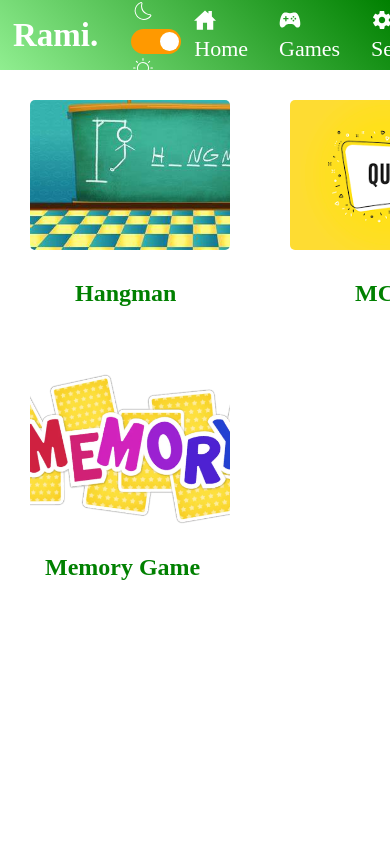
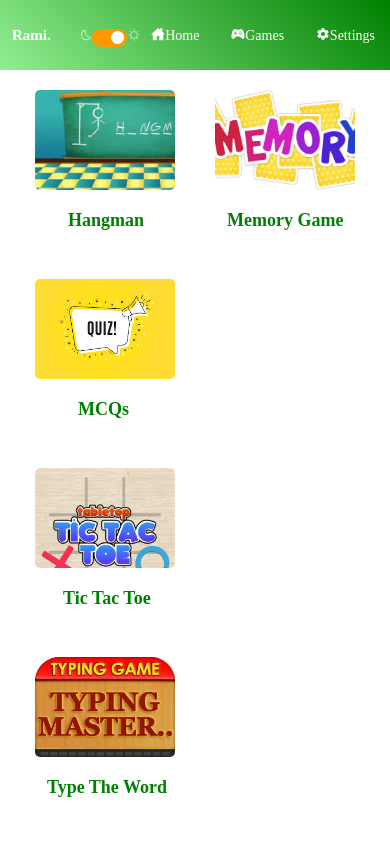
Before and after one commit to Rami-Abdulkarim/English-Acts, a React (Create React App) app: page /Games in a window 390 px wide. Shown: the top 844 px of the page. Built offline with nearby package versions, Linux system fonts and the light colour scheme.

Commit message:
Deployed website

```diff
--- a/src/App.css
+++ b/src/App.css
@@ -1,6 +1,8 @@
 .App {
-    height: 100vh;
+    min-height: 100vh;
     font-family: cursive;
+    overflow: visible !important;
+    margin-top: 70px;
 }
 
 .nav-container {
@@ -12,6 +14,11 @@
     background: linear-gradient(45deg, lightgreen, green);
     height: 70px;
     font-family: cursive;
+    width: 100%;
+    position: fixed;
+    top: 0;
+    left: 0;
+    z-index: 1000;
 }
 
 .nav-item {
@@ -35,8 +42,73 @@
     margin-bottom: -1px;
 }
 
+@media (max-width: 767px) {
+    .App {
+        font-family: 'Times New Roman', Times, serif;
+        min-height: 100vh;
+    }
+
+    .nav-container {
+        display: flex;
+        align-items: center;
+        justify-content: space-between;
+        font-family: 'Franklin Gothic Medium', 'Arial Narrow', Arial, sans-serif;
+        font-size: 14px;
+        background: linear-gradient(45deg, lightgreen, green);
+        height: 70px;
+        font-family: 'Times New Roman', Times, serif;
+        width: 100%;
+        position: fixed;
+        top: 0;
+        left: 0;
+        z-index: 1000;
+    }
+
+    .nav-item {
+        margin-left: 12px;
+        margin-right: 15px;
+        text-decoration: none;
+        color: #fff;
+        transition: transform 0.3s ease-in-out;
+        font-family: 'Times New Roman', Times, serif;
+    }
+
+    .nav-item:hover {
+        transform: scale(1.2);
+    }
+
+    .icon {
+        margin-bottom: -3px;
+    }
+
+    .icon1 {
+        margin-bottom: -1px;
+    }
+
+    .Switch-icons {
+        font-size: 14px;
+    }
+
+    .nav-title {
+        font-size: 15px;
+    }
+
+    #icon-phone1 {
+        display: inline-block;
+        margin: -7px;
+        margin-bottom: 8px;
+    }
+
+    #icon-phone2 {
+        display: inline-block;
+        margin: -6px;
+        margin-bottom: 8px;
+    }
+}
+
 @media (max-width: 382px) {
     .App {
+        font-family: 'Times New Roman', Times, serif;
         height: 100%;
     }
 
@@ -83,13 +155,13 @@
 
     #icon-phone1 {
         display: inline-block;
-        margin: -7px;
-        margin-bottom: 10px;
+        margin: -5px;
+        margin-bottom: 8px;
     }
 
     #icon-phone2 {
         display: inline-block;
-        margin: -6px;
-        margin-bottom: 10px;
+        margin: -5px;
+        margin-bottom: 8px;
     }
 }
--- a/src/App.js
+++ b/src/App.js
@@ -91,7 +91,6 @@ function App() {
     <div className="App"
     style={{
       backgroundColor: theme === "light" ? "white" : "black",
-      overflow: "hidden"
     }}>
       <div className='nav-container'>
         <h2 className='nav-item nav-title'>Rami.</h2>
--- a/src/Components/Games.css
+++ b/src/Components/Games.css
@@ -112,10 +112,152 @@
     margin-bottom: 20px;
 }
 
-@Media (max-width: 382px) {
+@Media (max-width: 767px) {
 
     .Games-Parent {
         display: flex;
+        justify-content: center;
+        align-items: flex-start;
+        font-family: 'Times New Roman', Times, serif;
+    }
+
+    .Games-Container {
+        display: flex;
+    }
+
+    .Games-Hangman {
+        margin: 20px;
+        width: 170px;
+        height: 120px;
+        border-radius: 5px;
+        background: url(./Images/Hamgman-bg.jpg);
+        background-size: cover;
+        transition: transform 0.3s ease-in-out;
+    }
+
+    .Games-Hangman:hover {
+        transform: scale(1.2);
+    }
+
+    .Games-Hangman-text {
+        margin-left: 67px;
+        font-size: 20px;
+        font-family: 'Times New Roman', Times, serif;
+    }
+
+    .Games-MCQs {
+        margin: 20px;
+        width: 170px;
+        height: 120px;
+        border-radius: 5px;
+        background: url(./Images/Quiz-bg.png);
+        background-size: contain;
+        transition: transform 0.3s ease-in-out;
+    }
+
+    .Games-MCQs:hover {
+        transform: scale(1.2);
+    }
+
+    .Games-MCQs-Text {
+        margin-left: 78px;
+        font-size: 20px;
+        font-family: 'Times New Roman', Times, serif;
+    }
+
+    .Games-TicTacToe {
+        margin: 20px;
+        width: 170px;
+        height: 120px;
+        border-radius: 5px;
+        background: url(./Images/TicTacToe-bg.jpg);
+        background-size: cover;
+        transition: transform 0.3s ease-in-out;
+    }
+
+    .Games-TicTacToe:hover {
+        transform: scale(1.2);
+    }
+
+    .Games-TicTacToe-Text {
+        margin-left: 58px;
+        font-size: 20px;
+        font-family: 'Times New Roman', Times, serif;
+    }
+
+    .Games-Container {
+        display: flex;
+        flex-direction: column;
+    }
+
+    .Games-TypeTheWord {
+        margin: 20px;
+        width: 170px;
+        height: 120px;
+        border-radius: 5px;
+        background: url('./Images/TypeTheWord-bg.jpg') no-repeat;
+        background-size: cover;
+        transition: transform 0.3s ease-in-out;
+    }
+
+    .Games-TypeTheWord:hover {
+        transform: scale(1.2);
+    }
+
+    .Games-TypeTheWord-Text {
+        margin-left: 40px;
+        font-size: 20px;
+        font-family: 'Times New Roman', Times, serif;
+    }
+
+    .Games-MatchWI {
+        margin: 20px;
+        width: 170px;
+        height: 120px;
+        border-radius: 5px;
+        background: url('./Images/MatchWI-bg.jpg') no-repeat;
+        background-size: cover;
+        transition: transform 0.3s ease-in-out;
+    }
+
+    .Games-MatchWI:hover {
+        transform: scale(1.2);
+    }
+
+    .Games-MatchWI-Text {
+        margin-left: 0px;
+        text-align: center;
+        font-size: 20px;
+        font-family: 'Times New Roman', Times, serif;
+    }
+
+    .Games-Memory {
+        margin: 20px;
+        width: 170px;
+        height: 120px;
+        border-radius: 5px;
+        background: url(./Memory/Assets/Memory-BG.webp) no-repeat center center;
+        background-size: cover;
+        transition: transform 0.3s ease-in-out;
+    }
+
+    .Games-Memory:hover {
+        transform: scale(1.2);
+    }
+
+    .Games-Memory-Text {
+        margin-left: 40px;
+        font-size: 20px;
+        font-family: 'Times New Roman', Times, serif;
+    }
+}
+
+@Media (max-width: 400px) {
+
+    .Games-Parent {
+        display: flex;
+        justify-content: center;
+        align-items: flex-start;
         font-family: 'Times New Roman', Times, serif;
     }
 
@@ -132,7 +274,6 @@
         background: url(./Images/Hamgman-bg.jpg);
         background-size: cover;
         transition: transform 0.3s ease-in-out;
-        overflow: hidden;
     }
 
     .Games-Hangman:hover {
@@ -140,7 +281,7 @@
     }
 
     .Games-Hangman-text {
-        margin-left: 47px;
+        margin-left: 53px;
         font-size: 18px;
         font-family: 'Times New Roman', Times, serif;
     }
@@ -180,7 +321,7 @@
     }
 
     .Games-TicTacToe-Text {
-        margin-left: 40px;
+        margin-left: 48px;
         font-size: 18px;
         font-family: 'Times New Roman', Times, serif;
     }
@@ -205,7 +346,7 @@
     }
 
     .Games-TypeTheWord-Text {
-        margin-left: 22px;
+        margin-left: 32px;
         font-size: 18px;
         font-family: 'Times New Roman', Times, serif;
     }
@@ -246,7 +387,7 @@
     }
 
     .Games-Memory-Text {
-        margin-left: 25px;
+        margin-left: 32px;
         font-size: 18px;
         font-family: 'Times New Roman', Times, serif;
     }
--- a/src/Components/Home.css
+++ b/src/Components/Home.css
@@ -3,9 +3,10 @@
 }
 
 .Home-Picture {
-    max-width: 350px;
+    max-width: 400px;
+    max-height: 400px;
     margin-right: 70px;
-    margin-top: 70px;
+    margin-top: 100px;
     border-radius: 5px;
     margin-bottom: 40px;
 }
@@ -24,10 +25,48 @@
     /* color: #00f; */
 }
 
-@Media (max-width: 382px) {
+@media (max-width: 767px) {
+    .Home {
+        display: flex;
+    }
+
+    .Home-Picture {
+        max-width: 250px;
+        max-height: 250px;
+        margin-right: 20px;
+        margin-top: 100px;
+        border-radius: 5px;
+        margin-bottom: 20px;
+    }
+
+    .Home-h1 {
+        text-align: center;
+        /* color: #00f; */
+    }
+    .Home-p {
+        margin-left: 10px;
+        text-align: justify;
+        margin-right: 50px;
+        line-height: 1.5rem;
+        font-size: 16px;
+        margin-bottom: 10px;
+        /* color: #00f; */
+    }
+}
+
+@media (max-width: 539px) {
     .Home {
         display: flex;
         flex-direction: column;
+        overflow: auto !important;
+        min-height: 100vh;
+    }
+
+    .Home-Picture-Container {
+        display: flex;
+        justify-content: center;
+        align-items: center;
+        margin-left: -40px;
     }
 
     .Home-Picture {
@@ -36,6 +75,46 @@
         align-self: center;
         border-radius: 5px;
         margin-left: 60px;
+    }
+
+    .Home-h1 {
+        text-align: center;
+        /* color: #00f; */
+    }
+    .Home-p {
+        margin-left: 10px;
+        text-align: justify;
+        margin-right: 50px;
+        line-height: 1.5rem;
+        font-size: 15px;
+        margin-bottom: 10px;
+        /* color: #00f; */
+    }
+
+    .Home-h3 {
+        font-size: 18px;
+        font-weight: 1000;
+        font-family: 'Times New Roman', Times, serif;
+    }
+}
+
+@Media (max-width: 382px) {
+    .Home {
+        display: flex;
+        flex-direction: column;
+    }
+
+    .Home-Picture-Container {
+        display: flex;
+        justify-content: center;
+        align-items: center;
+        margin-left: -40px;
+    }
+
+    .Home-Picture {
+        max-width: 200px;
+        max-height: 150px;
+        border-radius: 5px;
     }
 
     .Home-h1 {
--- a/src/Components/Home.jsx
+++ b/src/Components/Home.jsx
@@ -18,7 +18,9 @@ function Home() {
       <p className='Home-p'>-This website is free to use and has no copyright reserved content. Feel
       free to use it anywhere, and anytime!</p>
       </div>
+      <div className="Home-Picture-Container">
       <img className="Home-Picture" src = {require('./Images/happy-children.jpg')} alt='Happy Kids' />
+      </div>
     </div>
     </div>
   )
--- a/src/Switch/Styles.css
+++ b/src/Switch/Styles.css
@@ -60,6 +60,68 @@ input:checked + .slider:before {
     border-radius: 50%;
 }
 
+@media (max-width: 767px) {
+    .switch {
+        position: relative;
+        display: inline-block;
+        right: 0;
+        width: 35px;
+        height: 18px;
+    }
+
+    /* Hide default HTML checkbox */
+    .switch input {
+        opacity: 0;
+        width: 0;
+        height: 0;
+    }
+
+    .slider {
+        position: absolute;
+        cursor: pointer;
+        top: 0;
+        left: 0;
+        right: 0;
+        bottom: 0;
+        background-color: #ccc;
+        -webkit-transition: .4s;
+        transition: .4s;
+    }
+
+    .slider:before {
+        position: absolute;
+        content: "";
+        height: 13.2px;
+        width: 13.2px;
+        left: 3px;
+        bottom: 2.5px;
+        background-color: white;
+        -webkit-transition: .4s;
+        transition: .4s;
+    }
+
+    input:checked + .slider {
+        background-color: #f90;
+    }
+
+    input:focus + .slider {
+        box-shadow: 0 0 1px #2196F3;
+    }
+
+    input:checked + .slider:before {
+        -webkit-transform: translateX(16px);
+        -ms-transform: translateX(16px);
+        transform: translateX(16px);
+    }
+
+    .slider.round {
+        border-radius: 34px;
+    }
+
+    .slider.round:before {
+        border-radius: 50%;
+    }
+}
 
 @Media (max-width: 382px) {
     .switch {
```
Also changed, not shown: src/Components/Settings.css (+49 -2 lines).
